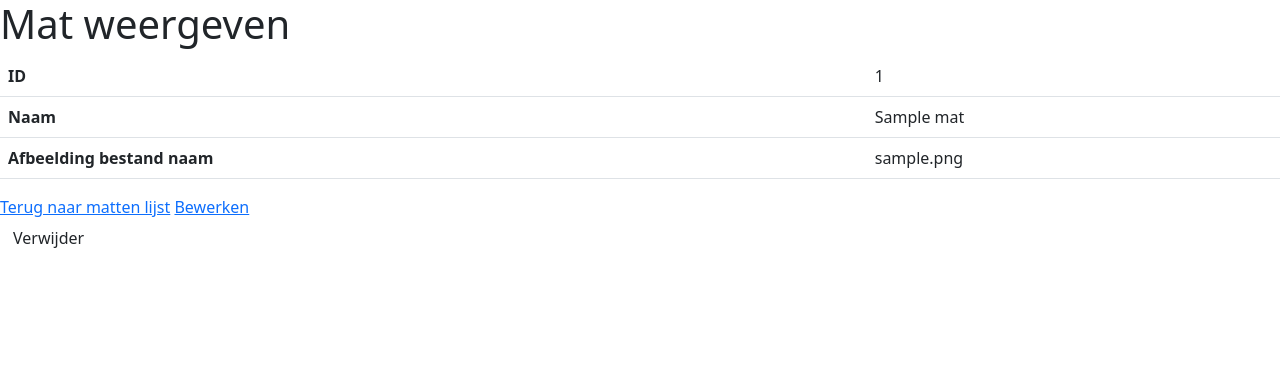
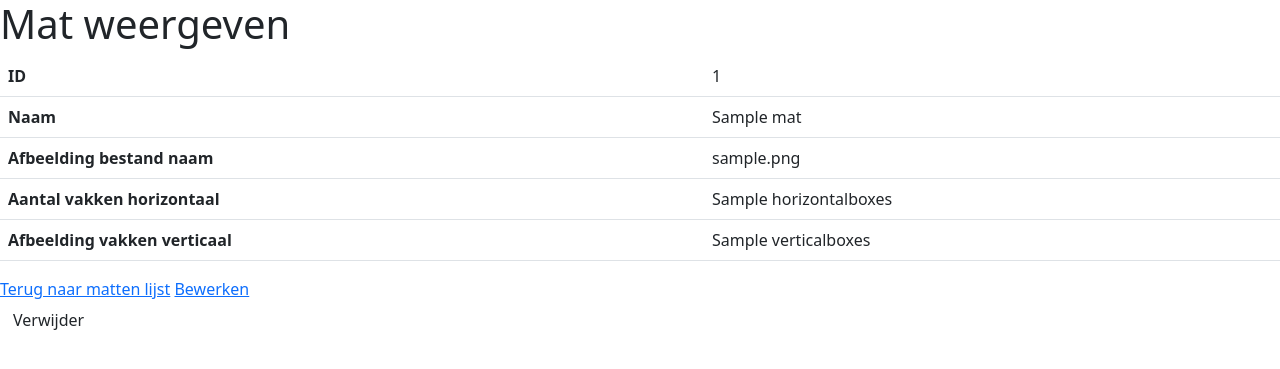
Before and after one commit to TimoHogeveen/BeebotOnline, a Symfony app: template templates/mat/show.html.twig in a window 1280 px wide. Shown: the top 369 px of the page. Run offline with Twig, Linux system fonts and the light colour scheme; the template is opened without the code that fills it: most values are stand-ins (such as "Sample title", 1, 10 or a date in 2020); some libraries are stand-ins or nearby versions.

Commit message:
Mat grootte word nu berekend vanuit het aantal vakken dat de mat heeft

```diff
--- a/src/Controller/EmulatorController.php
+++ b/src/Controller/EmulatorController.php
@@ -33,7 +33,7 @@ class EmulatorController extends AbstractController
         $dataresponse = array();
         $s = "";
          foreach ($matten as $mat) {
-             $s .= "<option value='".$mat->getImage()."'>". $mat->getName().' </option> ';
+             $s .= "<option data-vertical='".$mat->getVerticalboxes()."'data-horizontal='".$mat->getHorizontalboxes()."'value='".$mat->getImage()."'>". $mat->getName().' </option> ';
                                     }
         return $response = new Response($s);
     }
--- a/src/Form/MatType.php
+++ b/src/Form/MatType.php
@@ -39,6 +39,8 @@ class MatType extends AbstractType
                 ],
             ])
             ->add('category')
+            ->add('horizontalboxes')
+            ->add('verticalboxes')
         ;
     }
 
--- a/templates/mat/index.html.twig
+++ b/templates/mat/index.html.twig
@@ -12,6 +12,8 @@
                 <th>Naam</th>
                 <th>Afbeelding bestand naam</th>
                 <th>Toegevoegd door</th>
+                <th>Aantal vakken horizontaal</th>
+                <th>Aantal vakken verticaal</th>
                 <th>Opties</th>
             </tr>
         </thead>
@@ -22,6 +24,8 @@
                 <td>{{ mat.name }}</td>
                 <td>{{ mat.image }}</td>
                 <td>{{ mat.user }}</td>
+                <td>{{ mat.horizontalboxes }}</td>
+                <td>{{ mat.verticalboxes }}</td>
                 <td>
                     <a href="{{ path('mat_show', {'id': mat.id}) }}">Weergeven</a>
                     <a href="{{ path('mat_edit', {'id': mat.id}) }}">Bewerken</a>
--- a/templates/mat/show.html.twig
+++ b/templates/mat/show.html.twig
@@ -19,6 +19,14 @@
                 <th>Afbeelding bestand naam</th>
                 <td>{{ mat.image }}</td>
             </tr>
+            <tr>
+                <th>Aantal vakken horizontaal</th>
+                <td>{{ mat.horizontalboxes }}</td>
+            </tr>
+            <tr>
+                <th>Afbeelding vakken verticaal</th>
+                <td>{{ mat.verticalboxes }}</td>
+            </tr>
         </tbody>
     </table>
 
```
Also changed, not shown: migrations/Version20210503183054.php (added, +31 -0 lines), public/js/beebot.js (+18 -1 lines), src/Entity/Mat.php (+34 -0 lines), 1 other file.
